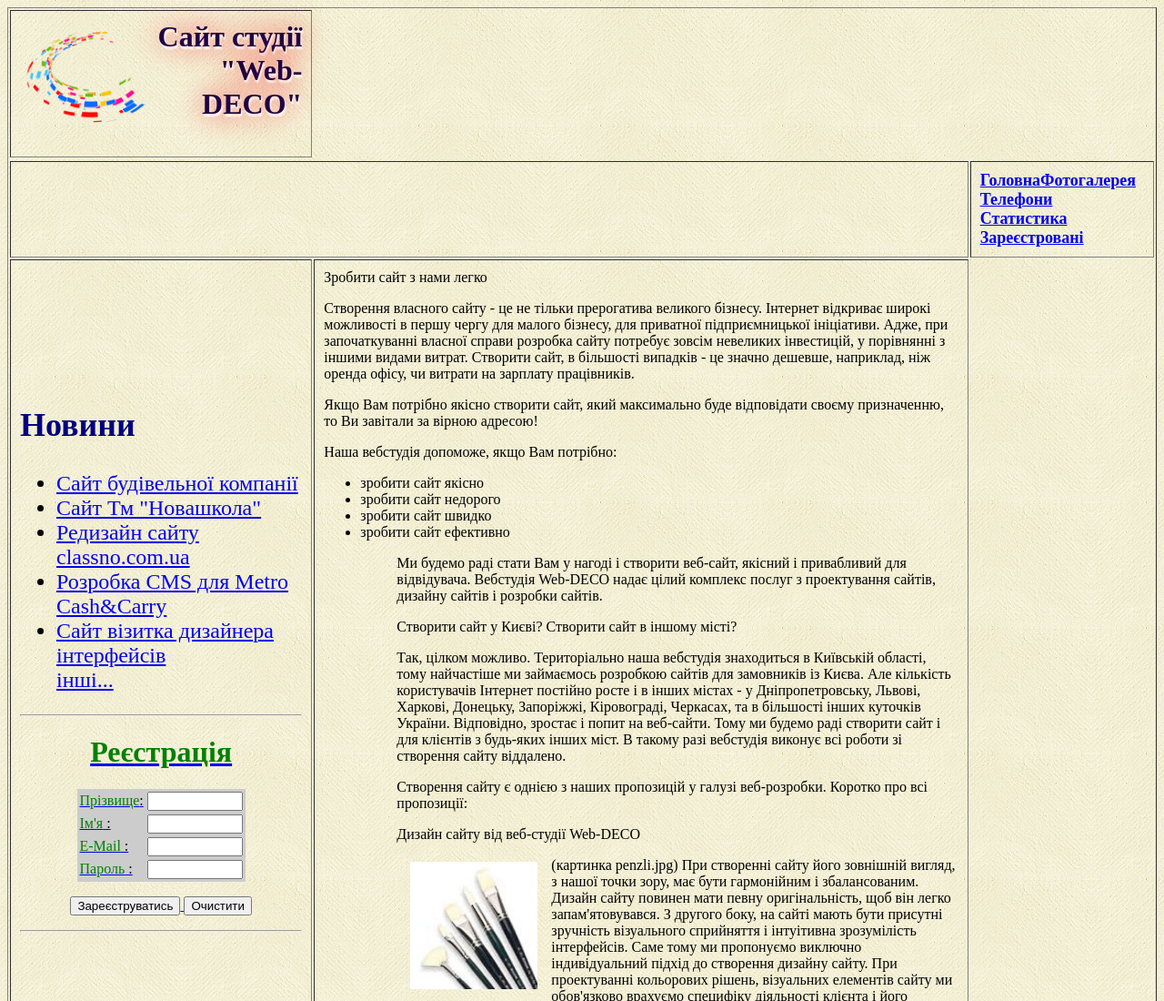
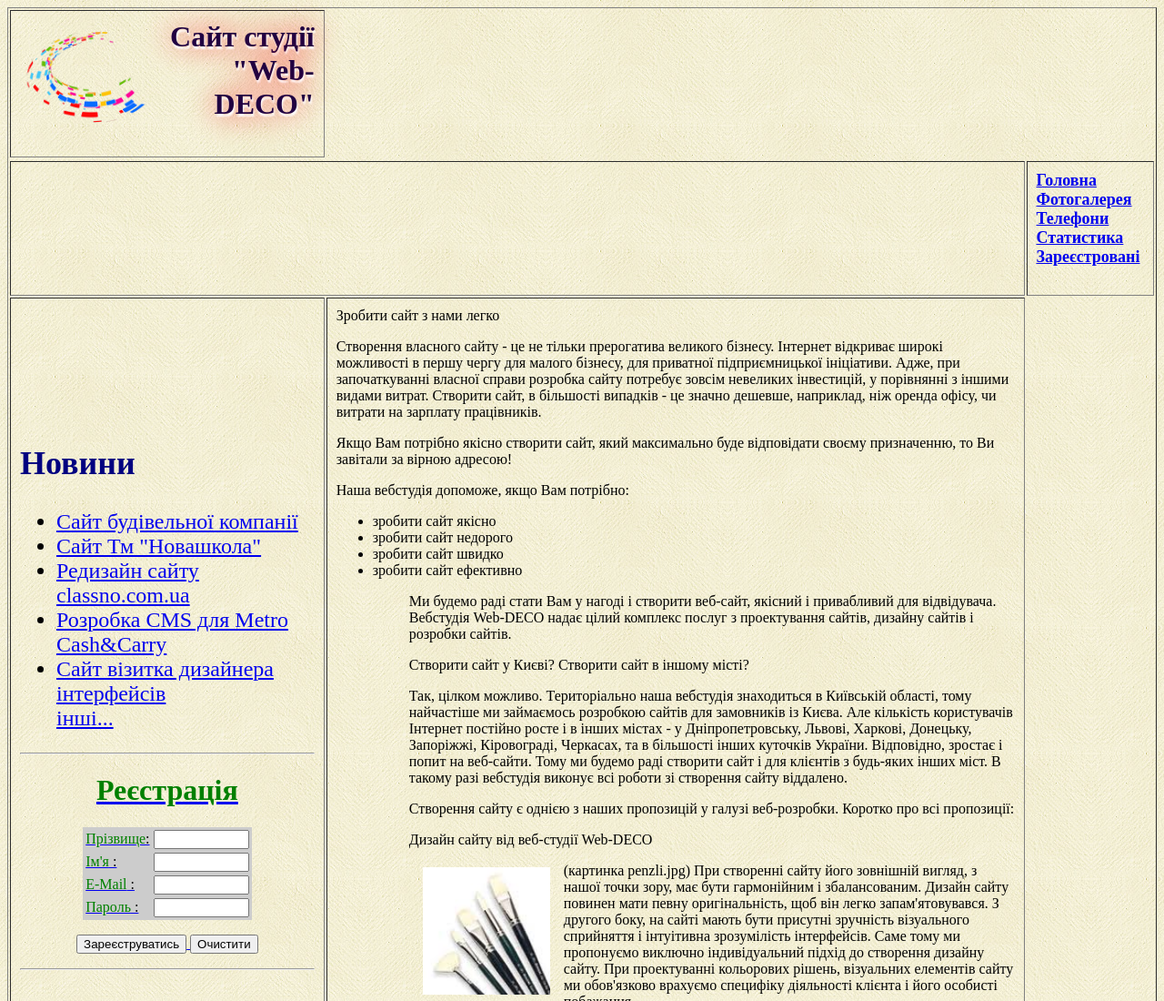
Before and after one commit to wajinshu/wajinshu.github.io, a plain HTML site: page index.html in a window 1280 px wide. Shown: the top 1100 px of the page at 91% size. Drawn offline with Linux system fonts and the light colour scheme.

Commit message:
06 - Виправив помилку

```diff
--- a/index.html
+++ b/index.html
@@ -53,7 +53,7 @@ font-size: 2em;
 <td colspan="2">
 <td colspan="2">
 <font size="4"><b>
-<a href ="#">Головна</a<&nbsp;&nbsp;
+<a href ="#">Головна</a>&nbsp;&nbsp;
 <a href="#">Фотогалерея</a>&nbsp;&nbsp;
 <a href="#">Телефони</a>&nbsp; &nbsp;
 <a href="#">Статистика</a>&nbsp; &nbsp;
```
